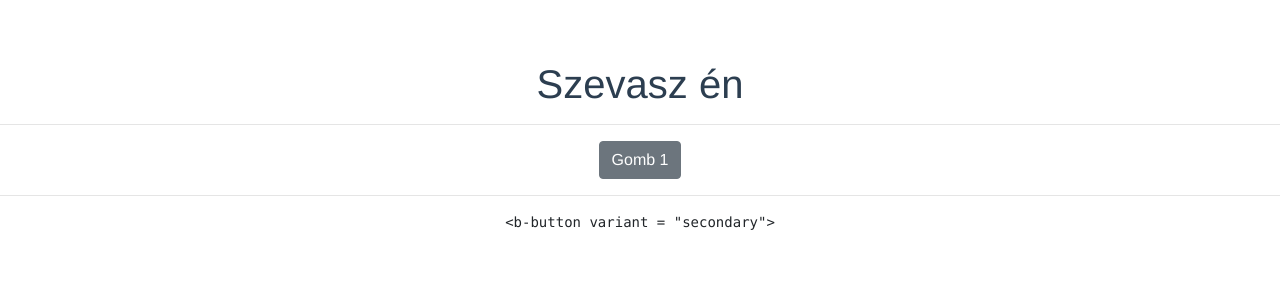
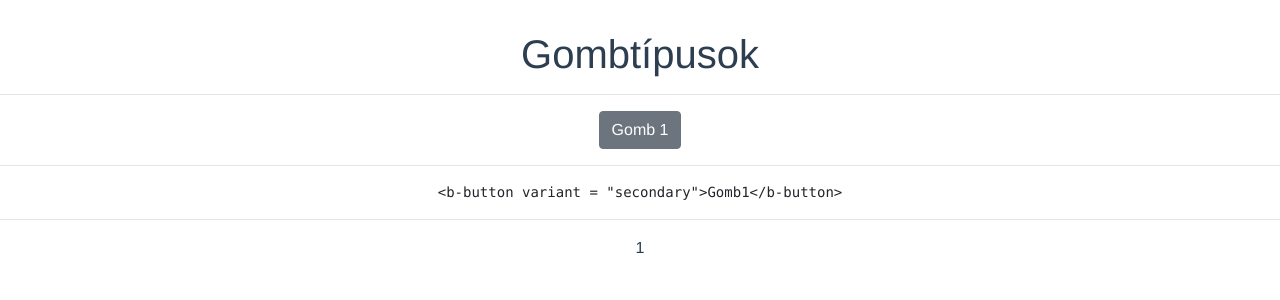
Before and after one commit to tomuwhu/expressvue, a Vue app: page / in a window 1280 px wide. Shown: the top 300 px of the page. Built offline with nearby package versions, Linux system fonts and the light colour scheme.

Commit message:
Gombtípus

```diff
--- a/src/api/server.js
+++ b/src/api/server.js
@@ -9,12 +9,10 @@ app.use( (req, res, next) => {
 })
 var counter = 0
 app.post('/', (req, res) => {
-  console.log(req.body)
   res.send({count: ++counter})
 })
 
 app.get('/', (req, res) => {
-  console.log('GET Access')
   res.send( { a: 'GET Access' } )
 })
 
--- a/src/app.vue
+++ b/src/app.vue
@@ -1,6 +1,6 @@
 <template>
   <div id="app">
-    <mvc msg="Szevasz én"/>
+    <mvc msg="Gombtípusok"/>
   </div>
 </template>
 
@@ -22,6 +22,6 @@ export default {
   -moz-osx-font-smoothing: grayscale;
   text-align: center;
   color: #2c3e50;
-  margin-top: 60px;
+  margin-top: 30px;
 }
 </style>
--- a/src/components/index.vue
+++ b/src/components/index.vue
@@ -3,9 +3,11 @@
     <h1>{{ msg }}</h1><hr>
     <div>
       <b-button :variant="vt[x % vt.length]"
-                @click="send">Gomb {{x}}</b-button>
+                @click="send">Gomb {{ x % vt.length }}</b-button>
     </div><hr>
-    <pre><code>&ltb-button variant = "{{ vt[x % vt.length] }}"&gt</code></pre>
+    <pre><code>&ltb-button variant = "{{ vt[x % vt.length] }}"&gtGomb{{ x % vt.length }}&lt/b-button&gt</code></pre>
+    <hr>
+    {{ x }}
   </div>
 </template>
 
@@ -34,7 +36,7 @@ export default {
 
 <style scoped>
 h1 {
-  margin: 40px 0 0;
+  margin: 20px 0 0;
 }
 a {
   color: #42b983;
```
